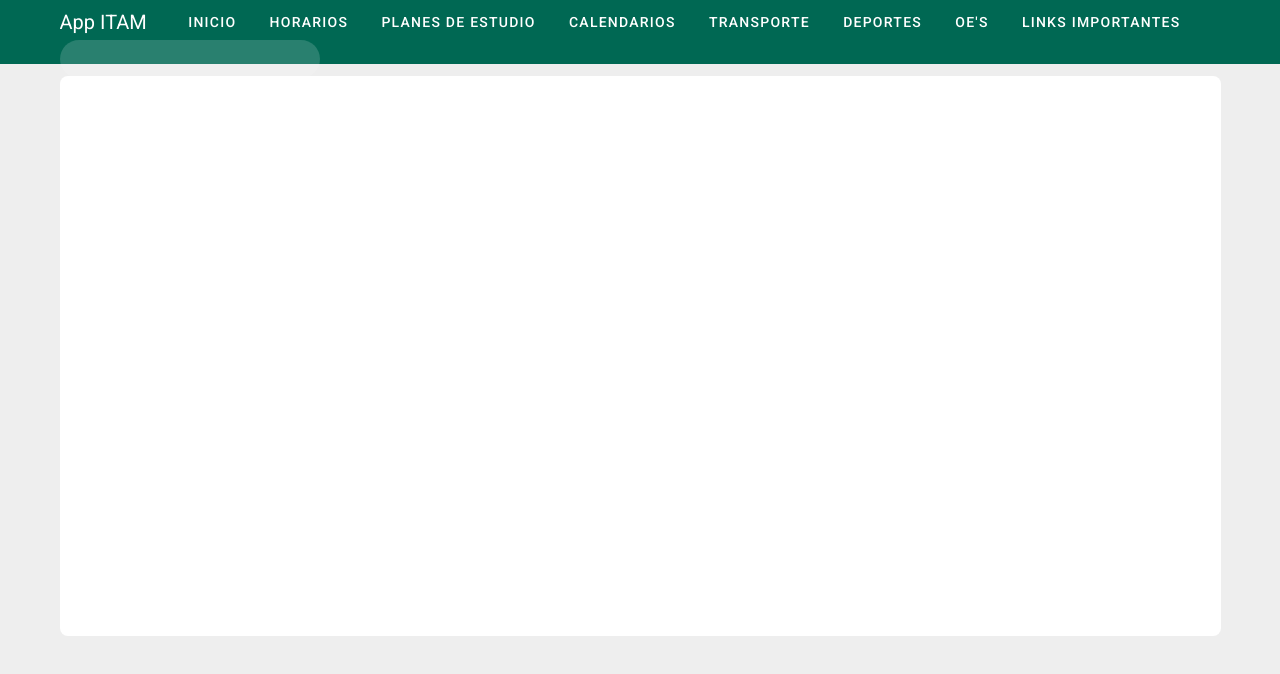
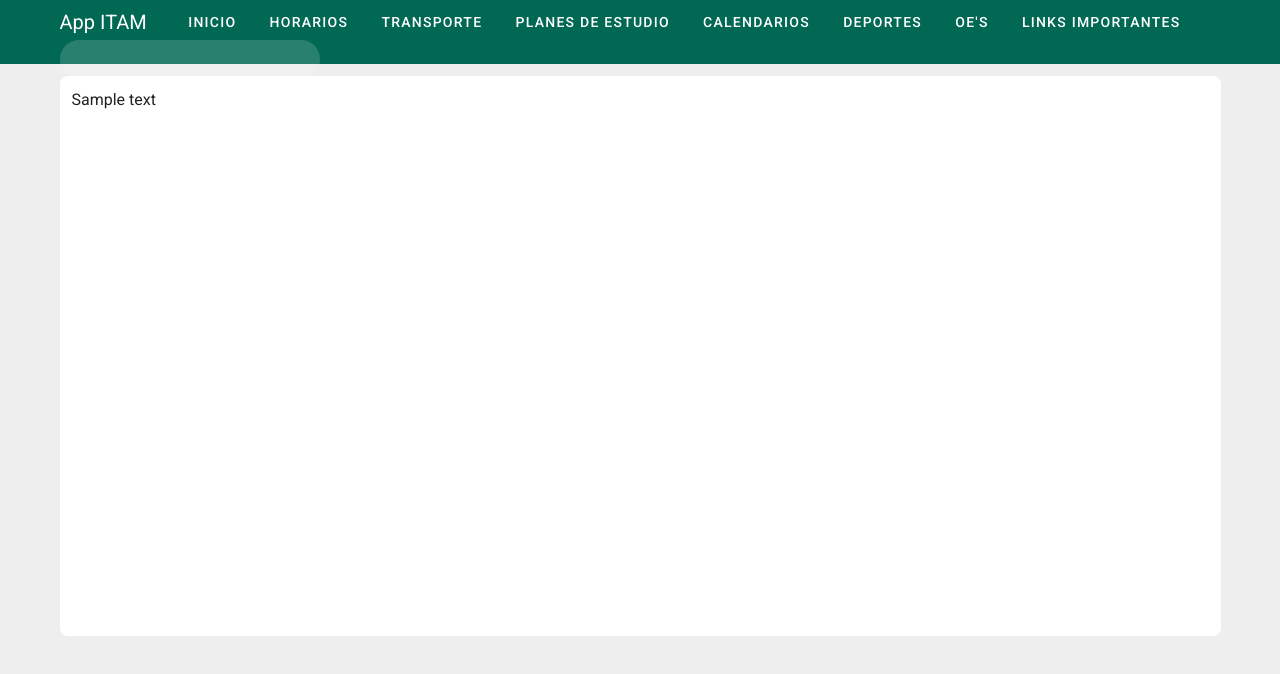
Before and after one commit to SanchezPepe/AppITAM, a Vue app in the folder webApp/: page /transit in a window 1280 px wide. Shown: the top 674 px of the page. Built offline with nearby package versions, Linux system fonts and the light colour scheme.

Commit message:
added transit view

```diff
--- a/webApp/src/components/Navigation/Menus.vue
+++ b/webApp/src/components/Navigation/Menus.vue
@@ -63,6 +63,11 @@ export default {
           icon: "mdi-table-clock",
           title: "Horarios",
           to: "/calendar"
+        },
+        {
+          icon: "mdi-bus-multiple",
+          title: "Transporte",
+          to: "/transit"
         }
       ],
       items: [
@@ -159,14 +164,6 @@ export default {
           ]
         },
         {
-          icon: "mdi-bus-multiple",
-          title: "Transporte",
-          subitems: [
-            { title: "Metro", to: "/transporte/metro" },
-            { title: "Santa Teresa", to: "/transporte/santateresa" }
-          ]
-        },
-        {
           icon: "mdi-soccer-field",
           title: "Deportes",
           subitems: [
--- a/webApp/src/router/index.js
+++ b/webApp/src/router/index.js
@@ -14,6 +14,11 @@ const routes = [
     path: "/calendar",
     name: "Calendar",
     component: () => import("../views/ScheduleCreator.vue")
+  },
+  {
+    path: "/transit",
+    name: "transit",
+    component: () => import("../views/Transit.vue")
   }
 ];
 
--- /dev/null
+++ b/webApp/src/views/Transit.vue
@@ -0,0 +1,11 @@
+<template>
+  <v-container>
+    <p>Sample text</p>
+  </v-container>
+</template>
+
+<script>
+export default {};
+</script>
+
+<style></style>
```
Also changed, not shown: webApp/src/components/BusLocation/Map.vue (added).
